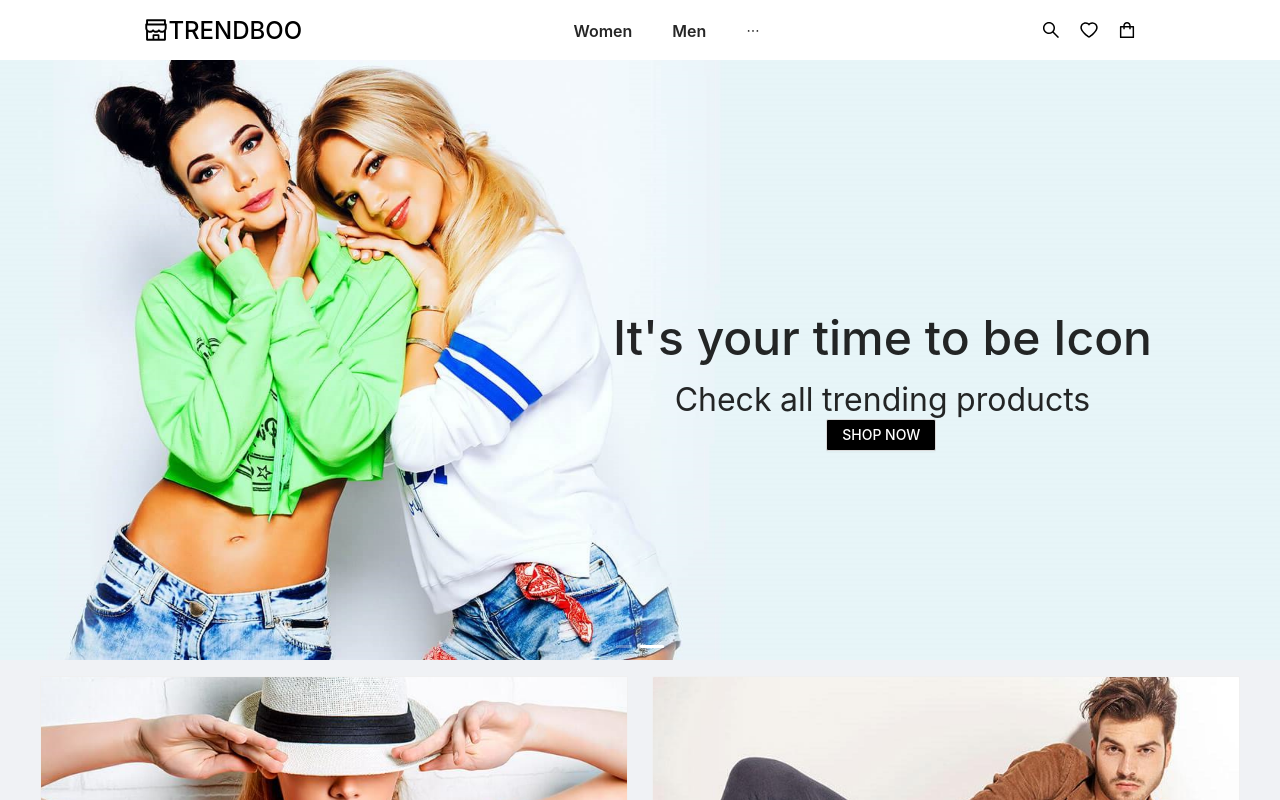
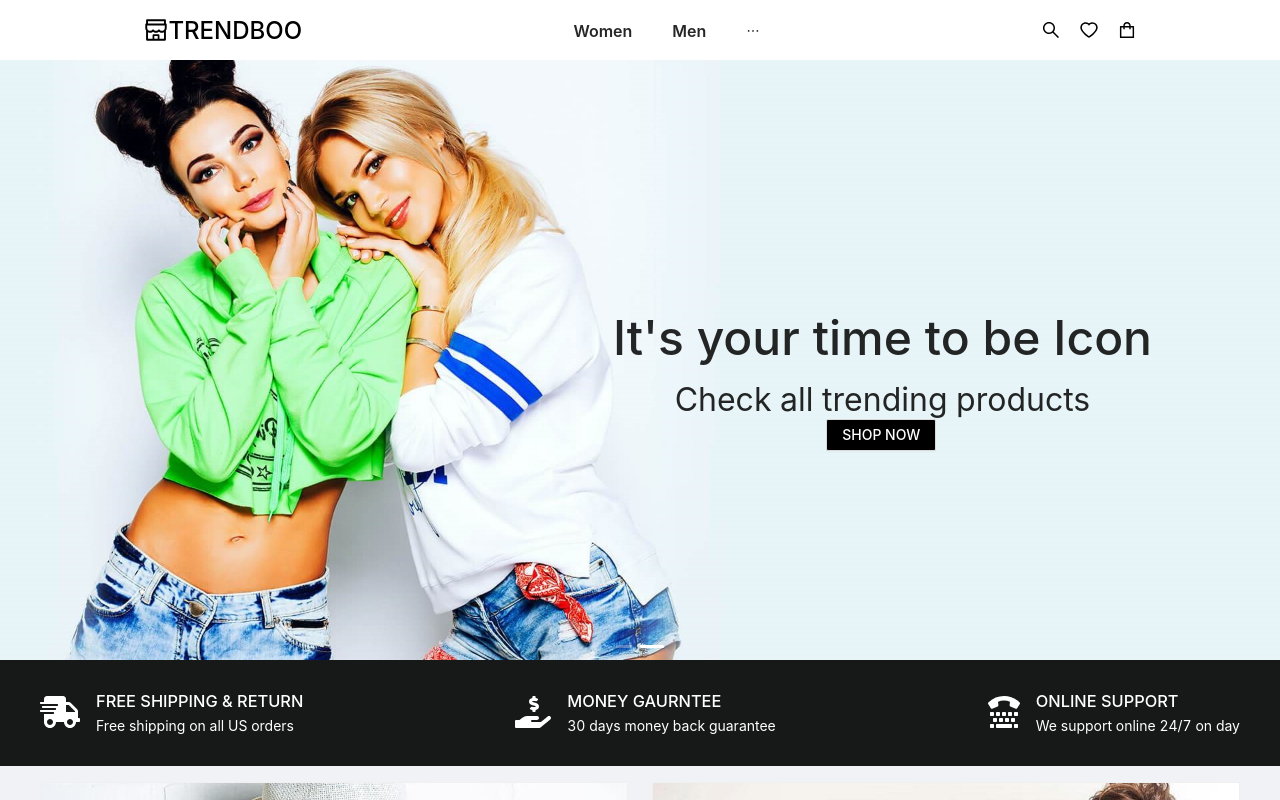
Before and after one commit to KodluyoruzGroup7/ecommerce-frontend, a React (Create React App) app: page / in a window 1280 px wide. Shown: the top 800 px of the page. Built offline with nearby package versions, Linux system fonts and the light colour scheme.

Commit message:
banner added

```diff
--- a/src/App.js
+++ b/src/App.js
@@ -4,6 +4,7 @@ import "./App.less";
 
 import Navbar from "./components/Navbar/Navbar";
 import MainCarousel from "./components/MainCarousel/MainCarousel";
+import Banner from "./components/Banner/Banner";
 import BigCards from "./components/BigCards/BigCards";
 import AppFooter from "./components/AppFooter/AppFooter";
 
@@ -19,6 +20,7 @@ function App() {
                 </Header>
                 <Content>
                     <MainCarousel />
+                    <Banner />
                     <BigCards />
                 </Content>
                 <Footer>
--- /dev/null
+++ b/src/components/Banner/Banner.js
@@ -0,0 +1,64 @@
+import React from "react";
+
+import "./banner.css";
+
+import { FontAwesomeIcon } from "@fortawesome/react-fontawesome";
+import {
+    faShippingFast,
+    faHandHoldingUsd,
+    faTty,
+} from "@fortawesome/free-solid-svg-icons";
+
+const Banner = () => {
+    return (
+        <div className="banner">
+            <div className="banner-icons">
+                <div className="banner-shipping">
+                    <div className="banner-icon">
+                        <FontAwesomeIcon
+                            icon={faShippingFast}
+                            color="white"
+                            size="xl"
+                        />
+                    </div>
+                    <div className="banner-description">
+                        <h3 className="banner-header">
+                            FREE SHIPPING & RETURN
+                        </h3>
+                        <p className="banner-text">
+                            Free shipping on all US orders
+                        </p>
+                    </div>
+                </div>
+                <div className="banner-moneyback">
+                    <div className="banner-icon">
+                        <FontAwesomeIcon
+                            icon={faHandHoldingUsd}
+                            color="white"
+                            size="xl"
+                        />
+                    </div>
+                    <div className="banner-description">
+                        <h3 className="banner-header">MONEY GAURNTEE</h3>
+                        <p className="banner-text">
+                            30 days money back guarantee
+                        </p>
+                    </div>
+                </div>
+                <div className="banner-support">
+                    <div className="banner-icon">
+                        <FontAwesomeIcon icon={faTty} color="white" size="xl" />
+                    </div>
+                    <div className="banner-description">
+                        <h3 className="banner-header">ONLINE SUPPORT</h3>
+                        <p className="banner-text">
+                            We support online 24/7 on day
+                        </p>
+                    </div>
+                </div>
+            </div>
+        </div>
+    );
+};
+
+export default Banner;
--- /dev/null
+++ b/src/components/Banner/banner.css
@@ -0,0 +1,36 @@
+.banner {
+    background-color: rgba(0, 0, 0, 0.9);
+}
+
+.banner-icons {
+    box-sizing: border-box;
+    max-width: 1200px;
+    margin: auto;
+    padding: 2em 0;
+    display: flex;
+    justify-content: space-between;
+}
+
+.banner-icon {
+    font-size: xx-large;
+    margin-right: 1rem;
+}
+
+.banner-icon,
+.banner-description {
+    display: inline-block;
+    vertical-align: middle;
+}
+
+.banner-header {
+    color: white;
+}
+
+.banner-text {
+    margin-bottom: 0;
+    color: white;
+}
+
+.banner h3 {
+    margin: 0;
+}
```
